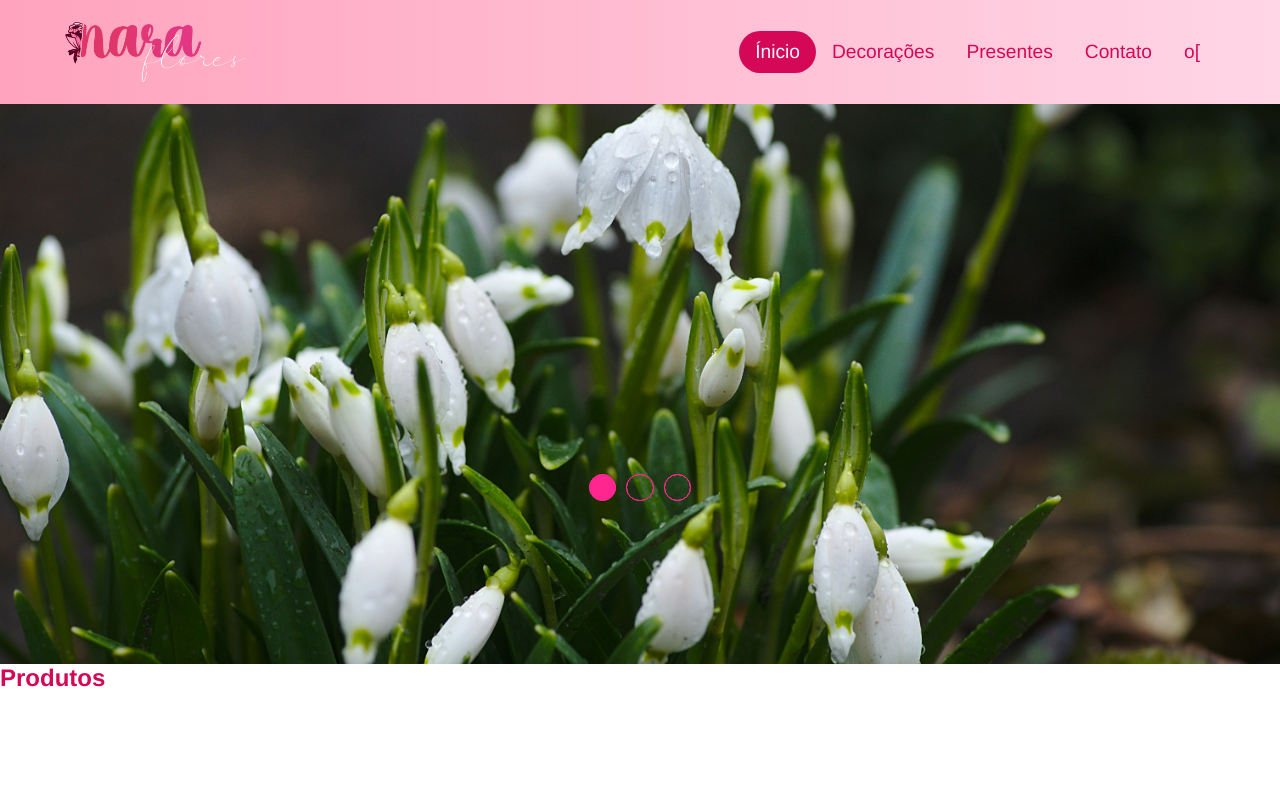
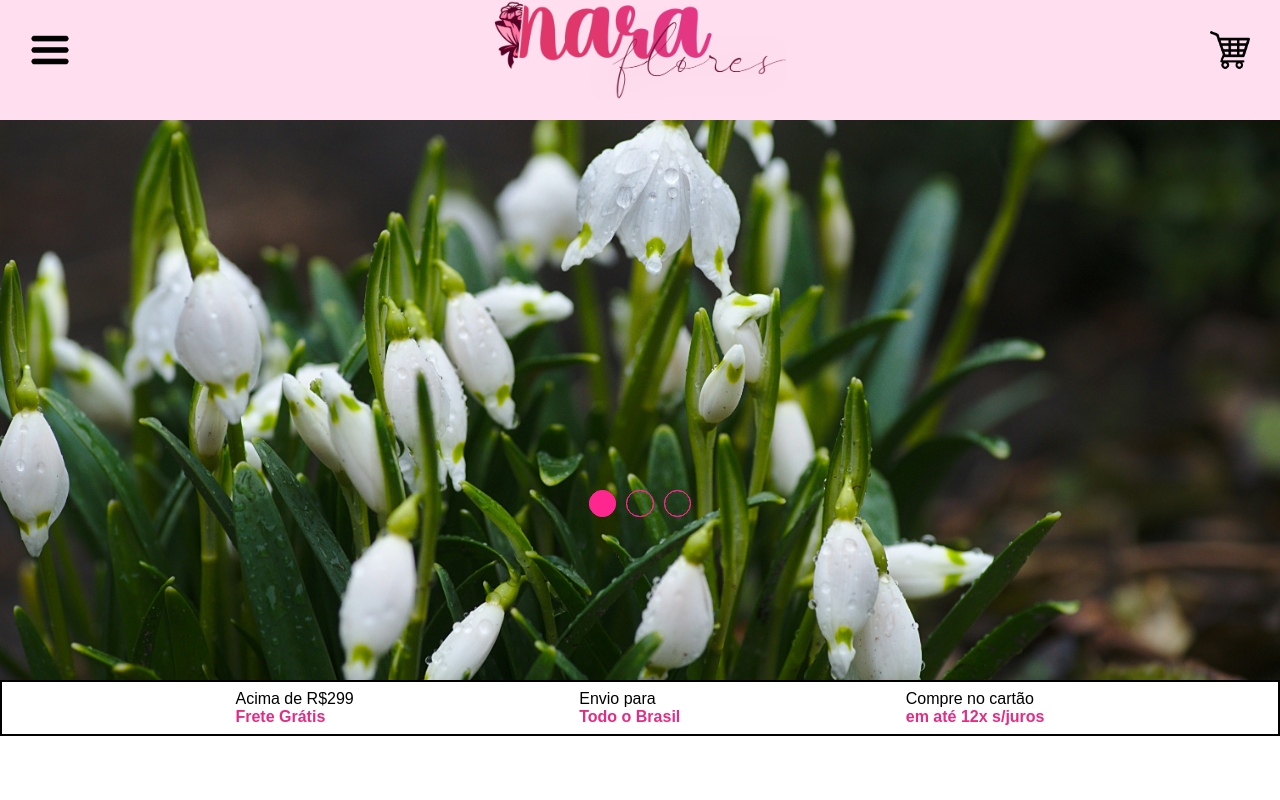
Before and after one commit to kayomira/naraflores, a PHP site: page / in a window 1280 px wide. Run offline with PHP 8.4, Linux system fonts and the light colour scheme.

Commit message:
Nova nav

```diff
--- a/index.html
+++ b/index.html
@@ -6,19 +6,21 @@
     <title>Document</title>
     <link rel="stylesheet" href="style.css">
 </head>
+
 <body>
 
-    <header class="hidden">
+    <nav>
+        <ul>
 
-        <a href="https://google.com"><img src="./images/nome completo vetor.png" class="logo" alt="Logo"></a>
-        <nav>
-            <a href="#" class="active">Ínicio</a>
-            <a href="#">Decorações</a>
-            <a href="#">Presentes</a>
-            <a href="#">Contato</a>
-            <a href="#">o[</a>
-        </nav>
-    </header>
+            <li><a href="#"><img src="./images/menu-aberto.png" alt="Menu" class="menu"></a></img></li>
+
+            <li class="logo"><a href="#"><img src="./images/nome completo vetor.png" alt="logo" class="logo"></a></li>
+
+            <li><a href="#"><img src="./images/carrinho-de-compras-de-design-xadrez.png" alt="carrinho" class="carrinho"></a></img></li>
+
+        </ul>
+    </nav>
+
 
     <section class="slider">
         <div class="slider-content">
@@ -60,8 +62,12 @@
 
     </section>
 
-    <section>
-        <h1 class="template"> Produtos</h1>
+    <section class="beneficios">
+
+        <p class="beneficio">Acima de R$299<br><b>Frete Grátis</b></p>
+        <p class="beneficio">Envio para <br><b>Todo o Brasil</b></p>
+        <p class="beneficio">Compre no cartão<br><b>em até 12x s/juros</b></p>
+
     </section>
 
     <script src="script.js"> </script>
--- a/style.css
+++ b/style.css
@@ -1,82 +1,59 @@
 * {
     margin: 0;
     padding: 0;
-    box-sizing: border-box;
-    font-family:'Franklin Gothic Medium', 'Arial Narrow', Arial, sans-serif
+    font-family: Arial, Helvetica, sans-serif;
 }
 
 body {
     margin: 0;
     padding: 0;
-    height: auto;
-    width: auto;
+    min-height: 100vh;
 }
 
 h1 {
     color: rgb(213, 8, 87);
+    display: none;
 }
 
 
-header {
+nav {
+    background-color: #ffdfef;
+    max-width: 100dvw;
+    max-height: 20dvh;
+    height: 15dvh;
+}
+
+nav ul{
+    width: 100%;
+    list-style: none;
     display: flex;
     justify-content: space-between;
     align-items: center;
-    height: 13%;
-    padding: 0 5%;
-    background: linear-gradient(to right, #ffa3be, #ffd6e6);
-    position: absolute;
-    width: 100%;
 }
 
-.logo {
-    display: flex;
-    max-width:27%;
-    max-height:50%;
-    width: auto;
-    height: auto;
+
+nav li{
+    height: 40px;
+    align-items: center;
 }
 
-header nav {
+.logo{
+    height: 100px;
+    margin-top: -0dvh;
+}
+
+nav a{
+    height: 100%;
+    padding: 0 30px;
     display: flex;
 }
 
-header nav a {
-    text-decoration: none;
-    font-size: 120%;
-    max-width: 50%;
-    max-height: 50%;
-    padding: 2% 16px;
-    border-radius: 99dvh;
-    color: rgb(213, 8, 87);
-    transition: 0.3s;
-}
-
-header nav a.active {
-    background: rgb(213, 8, 87);
-    color: aliceblue;
-}
-
-header nav a:hover {
-    background: rgb(213, 8, 87);
-    color: aliceblue;
-}
-
-header nav:hover > a:not(:hover) {
-    background: none;
-    color: rgb(213, 8, 87);
-}
-
-.home {
-    display: flex;
-    height: 100dvh;
-    background: linear-gradient(to top, rgb(107, 243, 134) 30%, #dfd);
-}
 
 
 /*Slides*/
 
 section.slider {
-    margin: 0 auto;
+    margin-top: -13dvh;
     width: 100%;
     max-height: 20%;
     padding: 0;
@@ -158,3 +135,19 @@ section.slider {
     margin-left: -50%;
     transition: 0.6s;
 }
+
+.beneficios {
+    background-color: #ffffff;
+    padding: 1dvh;
+    display: flex;
+    justify-content: space-evenly;
+    border: solid 2px #000000;
+}
+.beneficio {
+    color: #000000;
+}
+
+
+b {
+    color: #e22d84;
+}
```
Also changed, not shown: images/carrinho-de-compras-de-design-xadrez.png (added), images/flor.png (added), images/menu-aberto.png (added), images/nome completo vetor.png, images/user.png (added).
